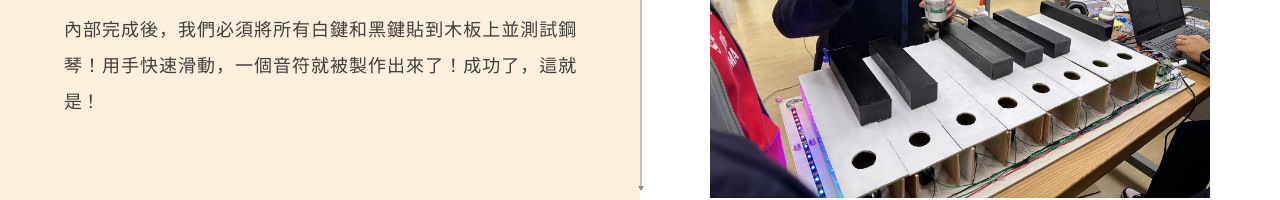
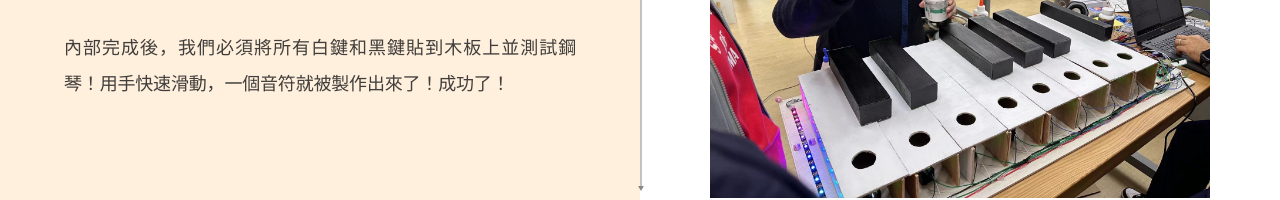
Before and after one commit to murasaki2167/TechHarmonics, a website built with Vite: page production_cn.html in a window 1280 px wide. Shown: the part 8069-8269 px from the top of the page. Built offline with nearby package versions, Linux system fonts and the light colour scheme.

Commit message:
Update production_cn.html

```diff
--- a/production_cn.html
+++ b/production_cn.html
@@ -316,7 +316,7 @@
       <div class="production__content" data-aos="fade-right">
         <h3 class="sushi__title">收尾工作</h3>
         <p class="sushi__description">
-            內部完成後，我們必須將所有白鍵和黑鍵貼到木板上並測試鋼琴！用手快速滑動，一個音符就被製作出來了！成功了，這就是！        </p>
+            內部完成後，我們必須將所有白鍵和黑鍵貼到木板上並測試鋼琴！用手快速滑動，一個音符就被製作出來了！成功了！        </p>
       </div>
 
       <div class="production__image flex-center">
```
